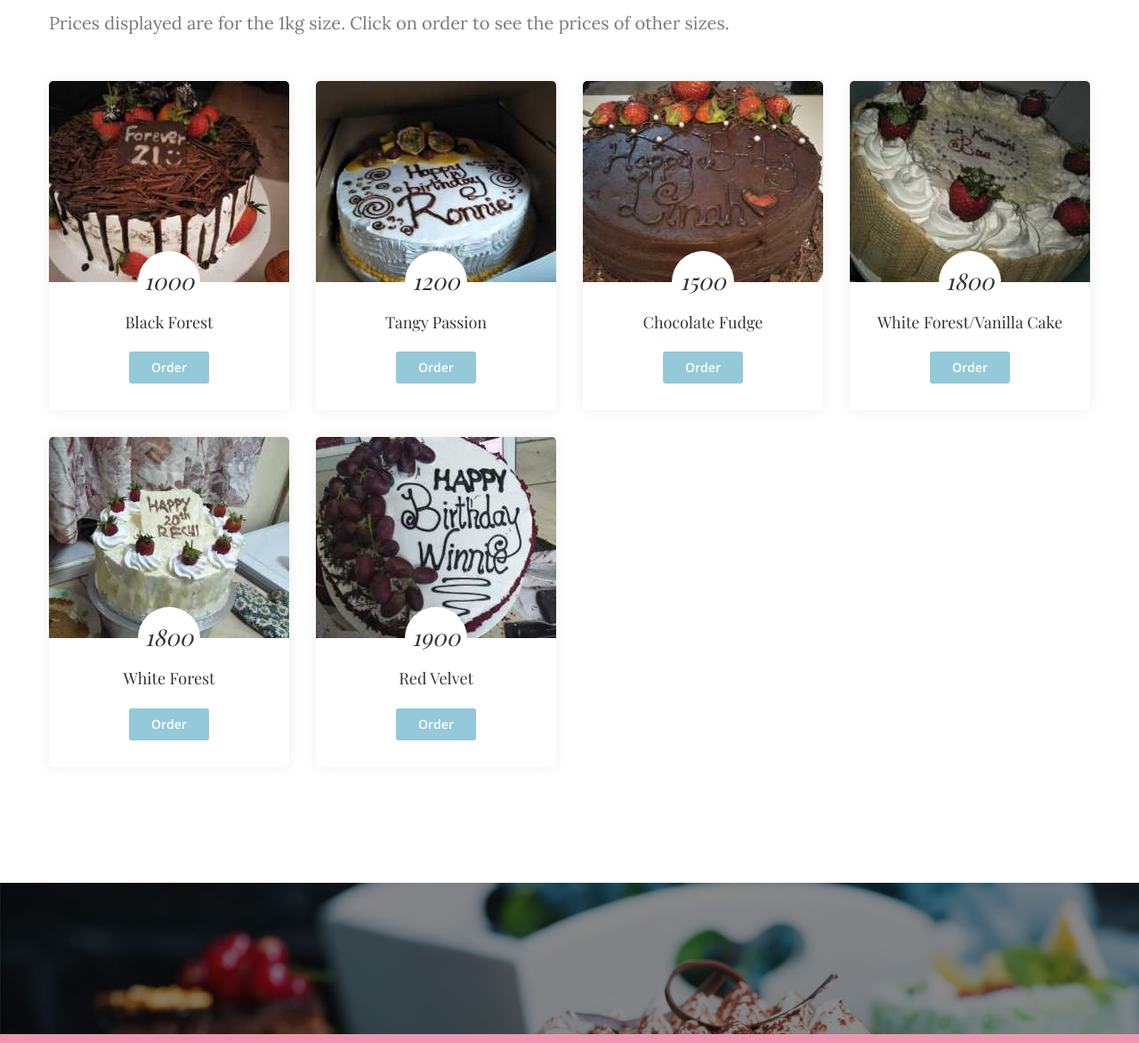
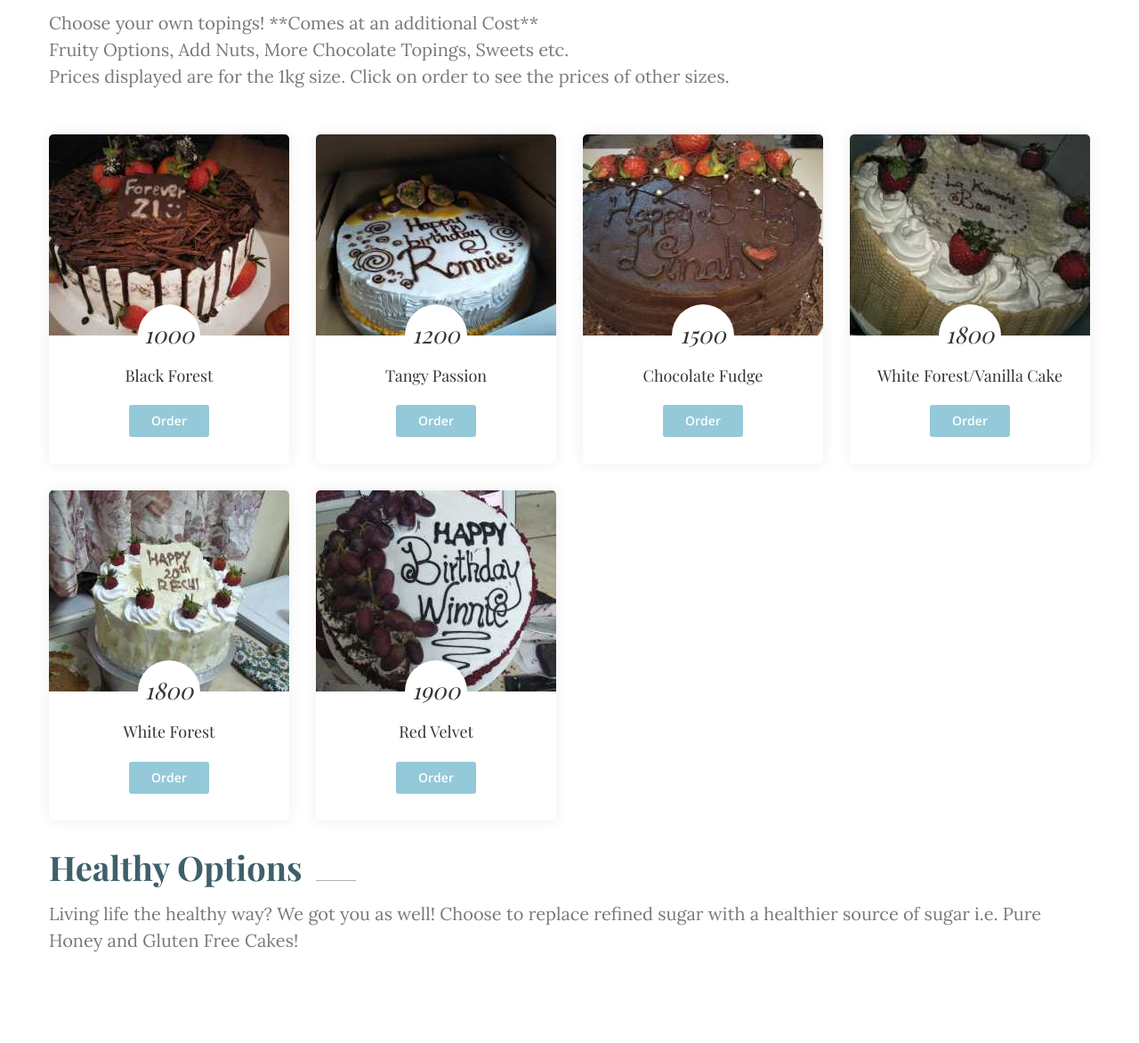
Before and after one commit to donaldkiplagat/GloriousDelights, a plain HTML site: page cake.html in a window 1280 px wide. Shown: the part 588-1760 px from the top of the page at 89% size. Drawn offline with nearby package versions, Linux system fonts and the light colour scheme; a script that the page names is missing; a web font is replaced by a local one.

Commit message:
Cakes section updated

```diff
--- a/cake.html
+++ b/cake.html
@@ -111,7 +111,7 @@
         	<div class="container">
         		<div class="main_title">
         			<h2>Our Cakes</h2>
-        			<h5>Prices displayed are for the 1kg size. Click on order to see the prices of other sizes.</h5>
+        			<h5>Choose your own topings! **Comes at an additional Cost**<br> Fruity Options, Add Nuts, More Chocolate Topings, Sweets etc.<br> Prices displayed are for the 1kg size. Click on order to see the prices of other sizes.</h5>
         		</div>
         		<div class="cake_feature_row row">
               <div class="col-lg-3 col-md-4 col-6">
@@ -368,6 +368,11 @@
 						</div>
 					</div> -->
 				</div>
+
+        <div class="main_title">
+          <h2>Healthy Options</h2>
+          <h5>Living life the healthy way? We got you as well! Choose to replace refined sugar with a healthier source of sugar i.e. Pure Honey and Gluten Free Cakes!</h5>
+        </div>
         	</div>
         </section>
         <!--================End Blog Main Area =================-->
```
